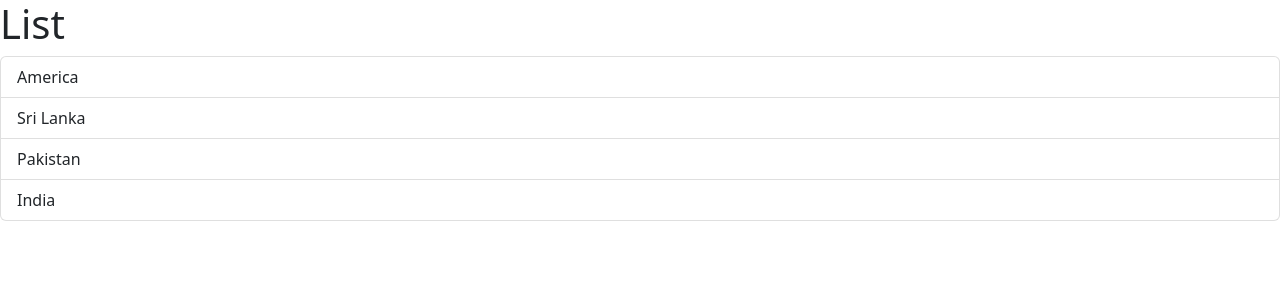
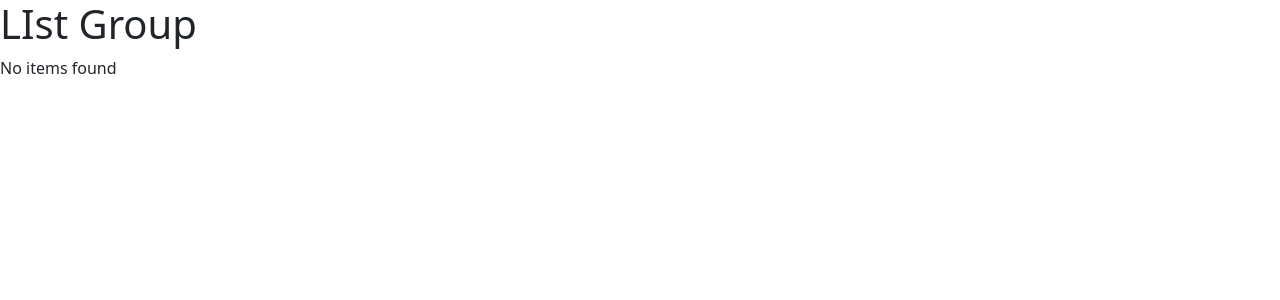
Before and after one commit to SachinUthpala/react-learning, a React (Vite) app: page / in a window 1280 px wide. Shown: the top 300 px of the page. Built offline with nearby package versions, Linux system fonts and the light colour scheme.

Commit message:
null operation

```diff
--- a/src/Components/ListGroup.tsx
+++ b/src/Components/ListGroup.tsx
@@ -1,39 +1,30 @@
-import { useState } from "react";
 import { Fragment } from "react/jsx-runtime";
 
 function ListGroup() {
 
+
+
     let items = [
-        'America',
-        'Sri Lanka',
-        'Pakistan',
-        'India'
+        'New York',
+        'Kurunegala',
+        'Polgahawela',
+        'Point Fedro',
+        'Mathara'
     ];
 
-
-    //Hook
-    const [selectedIndex , setSelectedIndex] = useState(-1);
-
-    const massage = items.length === 0 ? <p>No items Found</p> : null;
-
-
+    items = [];
 
   return (
     <Fragment>
-            <h1>List</h1>
-            {/* //condition that no items found show this */}
-
-            {massage}
-
+      <h1>LIst Group</h1>
+      {/* {(items.length === 0) ? <p>No items found</p> : null} */}
+      {/* second way in this case we dont need to use null operation */}
+      {items.length === 0 && <p>No items found</p>}
       <ul className="list-group">
-                {items.map((item, index) => (
-                    <li className={selectedIndex === index ? "list-group-item active" : "list-group-item"}
-                        key={item}
-                        onClick ={() => {setSelectedIndex(index)}}> {item}</li>
-                ))}
+        {items.map(item => <li key={item} >{item}</li>)}
       </ul>
     </Fragment>
   );
-};
+}
 
 export default ListGroup;
```
Lines whose indentation alone changed are shown as unchanged.
